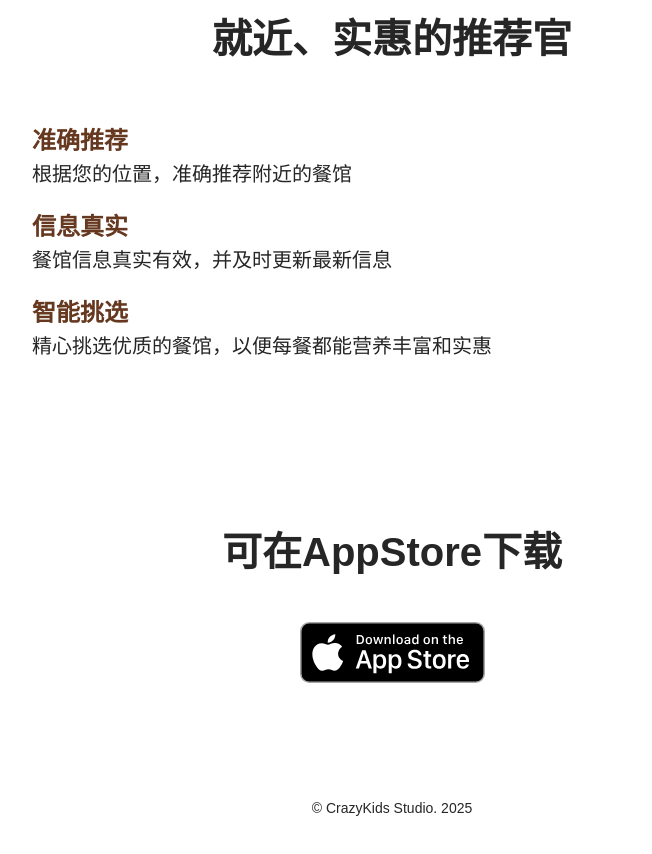
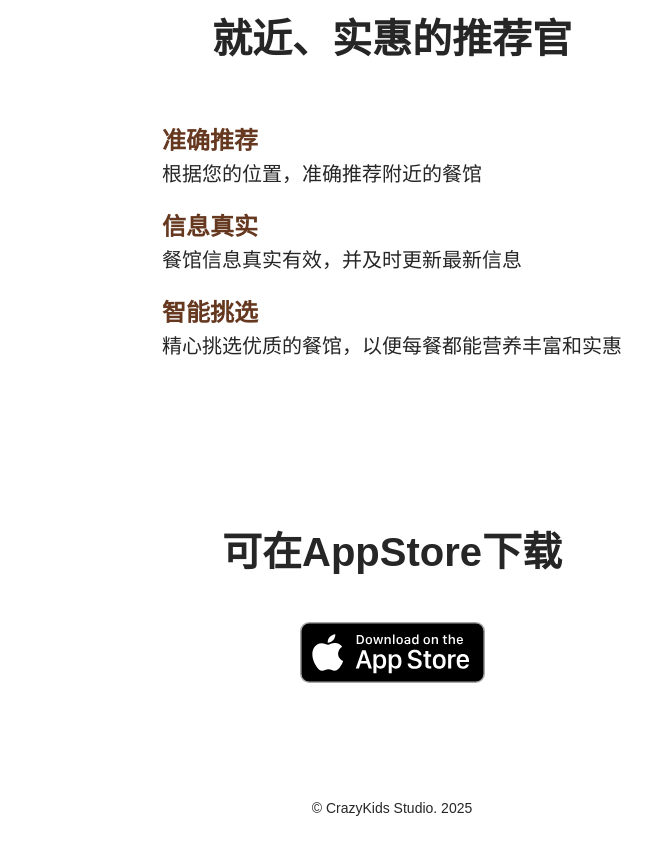
Before and after one commit to duan0120/fandianer, a Next.js app: page / in a window 1280 px wide. Shown: the part 1180-2034 px from the top of the page, without its empty margins (248-900 px from the left). Built offline with nearby package versions, Linux system fonts and the light colour scheme.

Commit message:
feat: 修改小屏幕显示效果

```diff
--- a/app/layout.tsx
+++ b/app/layout.tsx
@@ -24,7 +24,7 @@ export default function RootLayout({
   children: React.ReactNode;
 }>) {
   return (
-    <html lang="en">
+    <html lang="zh">
       <head>
         <link rel="icon" href="/logo.png" />
       </head>
--- a/app/page.tsx
+++ b/app/page.tsx
@@ -2,7 +2,7 @@ import Image from "next/image";
 
 export default function Home() {
   return (
-    <div>
+    <div className="h-screen w-screen bg-white">
       <div className="bg-[#FFF7E8] px-[86px] pt-[26px] pb-[86px]">
         <div className="flex items-center">
           <Image src="/logo.png" alt="logo" width={56} height={56} />
@@ -20,7 +20,7 @@ export default function Home() {
       </div>
       <div className="pt-[70px] flex flex-col items-center text-center">
         <p className="text-[#262626] text-[40px] font-bold">就近、实惠的推荐官</p>
-        <div className="flex flex-col items-start mt-[54px] w-[720px]">
+        <div className="text-left mt-[54px] px-[32px]">
           <p className="text-[#65381F] text-[24px] font-bold">准确推荐</p>
           <p className="text-[#262626] text-[20px]">根据您的位置，准确推荐附近的餐馆</p>
           <p className="text-[#65381F] text-[24px] font-bold mt-[20px]">信息真实</p>
@@ -33,5 +33,5 @@ export default function Home() {
         <p className="mt-[115px] mb-[43px] text-[14px] text-[#262626]">© CrazyKids Studio. 2025</p>
       </div>
     </div>
-  );
+  )
 }
```
